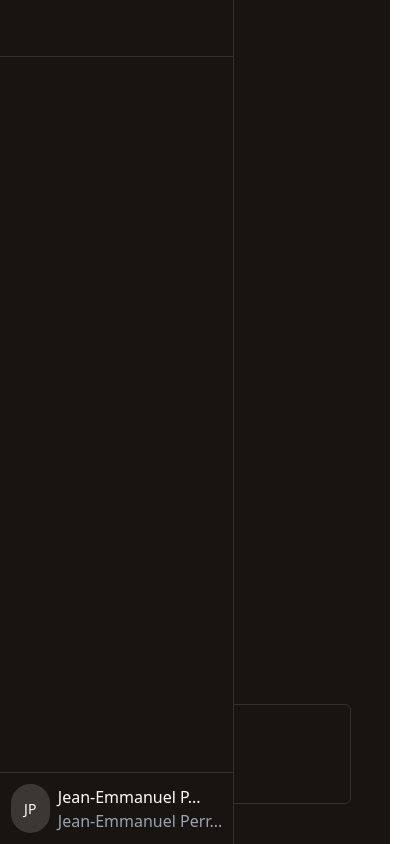
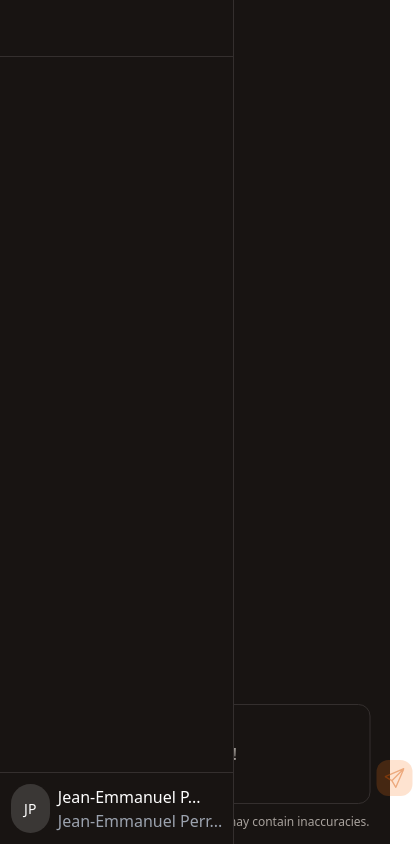
Before and after one commit to Jean-EmmanuelP/Chatbot, a SvelteKit app: page / in a window 390 px wide. Shown: the whole page, 413 px wide, since content can reach past the window. Built offline with nearby package versions, Linux system fonts and the light colour scheme.

Commit message:
the search bar design is done and responsive

```diff
--- a/src/components/Chat/components/SearchBar.svelte
+++ b/src/components/Chat/components/SearchBar.svelte
@@ -1,5 +1,36 @@
-<script></script>
+<script>
+	import Send from '$lib/svg/Send.svelte';
 
-<div class="absolute bottom-10 left-1/2 -translate-x-1/2 w-[80%] sm:h-[40px] h-[100px] border border-[#342F2E] rounded-md">
+	let model = 'Large 2';
+	let query = '';
+</script>
 
+<div
+	class="absolute bottom-10 left-1/2 -translate-x-1/2 w-[90%] sm:w-[55%] sm:h-[60px] h-[100px] border border-[#342F2E] rounded-xl"
+>
+	<div class="relative flex items-center w-full h-full text-white px-4">
+		<select bind:value={model} class="bg-transparent text-[#A8A29D]">
+			<option>Large 2</option>
+			<option>Medium</option>
+			<option>Small</option>
+		</select>
+		<div class="h-[80%] w-[1px] bg-[#342F2E] mx-2" />
+		<input
+			type="text"
+			bind:value={query}
+			placeholder="Ask anything!"
+			class="flex-grow bg-transparent outline-none text-white placeholder-[#A8A29D]"
+		/>
+
+		<button class="bg-orange-500/20 p-2 rounded-xl sm:translate-y-0 translate-y-6 sm:translate-x-0 translate-x-2.5">
+			<div>
+				<Send height={'20px'} width={'20px'} color={'#D35400' + '66'} />
+			</div>
+		</button>
+	</div>
+
+	<!-- Warning for possible inaccuracies -->
+	<p class="absolute -bottom-7 text-[12px] right-0 text-[#A8A29D]">
+		Responses may contain inaccuracies.
+	</p>
 </div>
--- /dev/null
+++ b/src/lib/svg/Send.svelte
@@ -0,0 +1,13 @@
+<script>
+	export let props = {};
+	export let width = '800px';
+	export let height = '800px';
+	export let color = '#000000';
+</script>
+
+<svg {width} {height} viewBox="0 0 15 15" fill="none" xmlns="http://www.w3.org/2000/svg" {...props}>
+	<path
+		d="M14.5 0.5L14.9596 0.69696C15.0401 0.509038 14.9981 0.291016 14.8536 0.146447C14.709 0.00187701 14.491 -0.0401102 14.303 0.0404275L14.5 0.5ZM0.5 6.5L0.30304 6.04043C0.130457 6.11439 0.0138614 6.27881 0.00114754 6.46614C-0.0115663 6.65348 0.0817453 6.83214 0.242752 6.92875L0.5 6.5ZM8.5 14.5L8.07125 14.7572C8.16786 14.9183 8.34652 15.0116 8.53386 14.9989C8.72119 14.9861 8.88561 14.8695 8.95957 14.697L8.5 14.5ZM14.303 0.0404275L0.30304 6.04043L0.69696 6.95957L14.697 0.959573L14.303 0.0404275ZM0.242752 6.92875L5.24275 9.92875L5.75725 9.07125L0.757248 6.07125L0.242752 6.92875ZM5.07125 9.75725L8.07125 14.7572L8.92875 14.2428L5.92875 9.24275L5.07125 9.75725ZM8.95957 14.697L14.9596 0.69696L14.0404 0.30304L8.04043 14.303L8.95957 14.697ZM14.1464 0.146447L5.14645 9.14645L5.85355 9.85355L14.8536 0.853553L14.1464 0.146447Z"
+		fill={color}
+	/>
+</svg>
```
